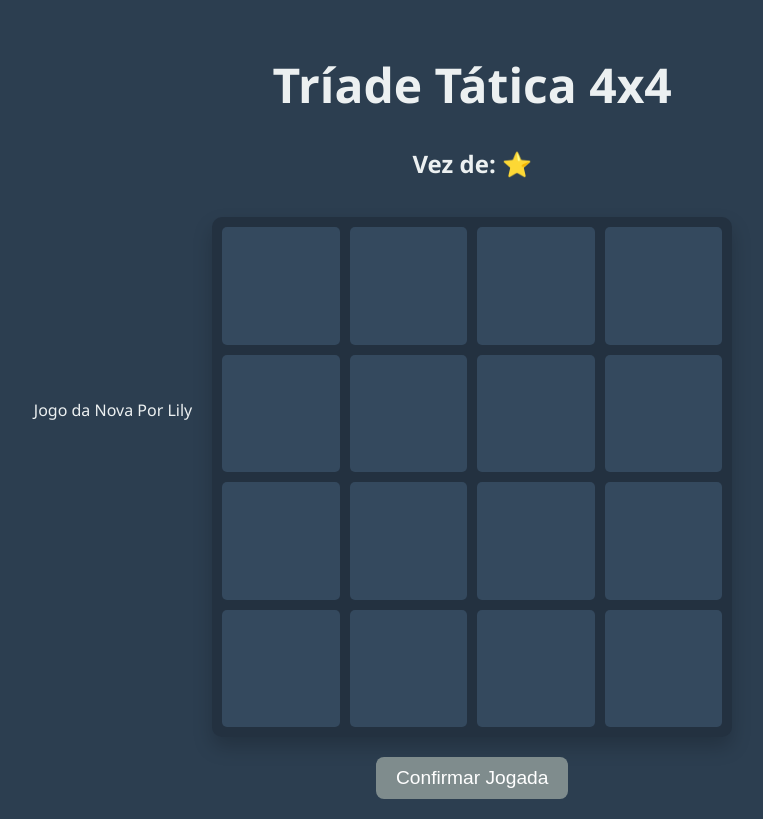
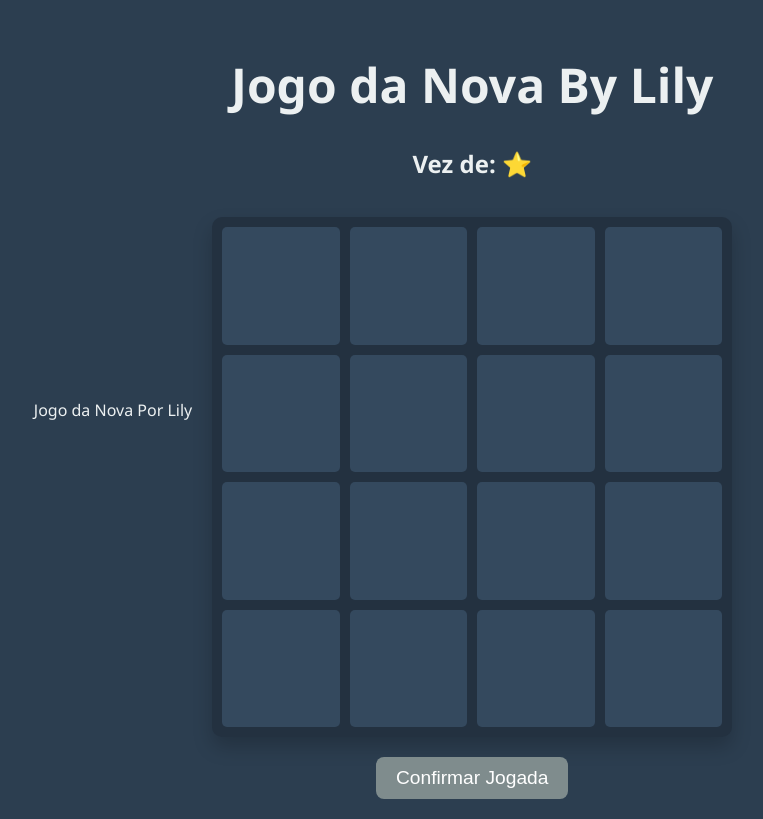
Before and after one commit to glorfindeldevalinor/jogodanova, a plain HTML site: page index.html in a window 1280 px wide. Shown: the whole page, without its empty margins (247-1010 px from the left). Drawn offline with Linux system fonts and the light colour scheme.

Commit message:
Update index.html

```diff
--- a/index.html
+++ b/index.html
@@ -173,7 +173,7 @@
 <body>
 
     <div id="game-container">
-        <h1>Tríade Tática 4x4</h1>
+        <h1>Jogo da Nova By Lily</h1>
         <h2 id="status">Sorteando o primeiro jogador...</h2>
         <div id="game-board"></div>
         <div id="controls">
```
